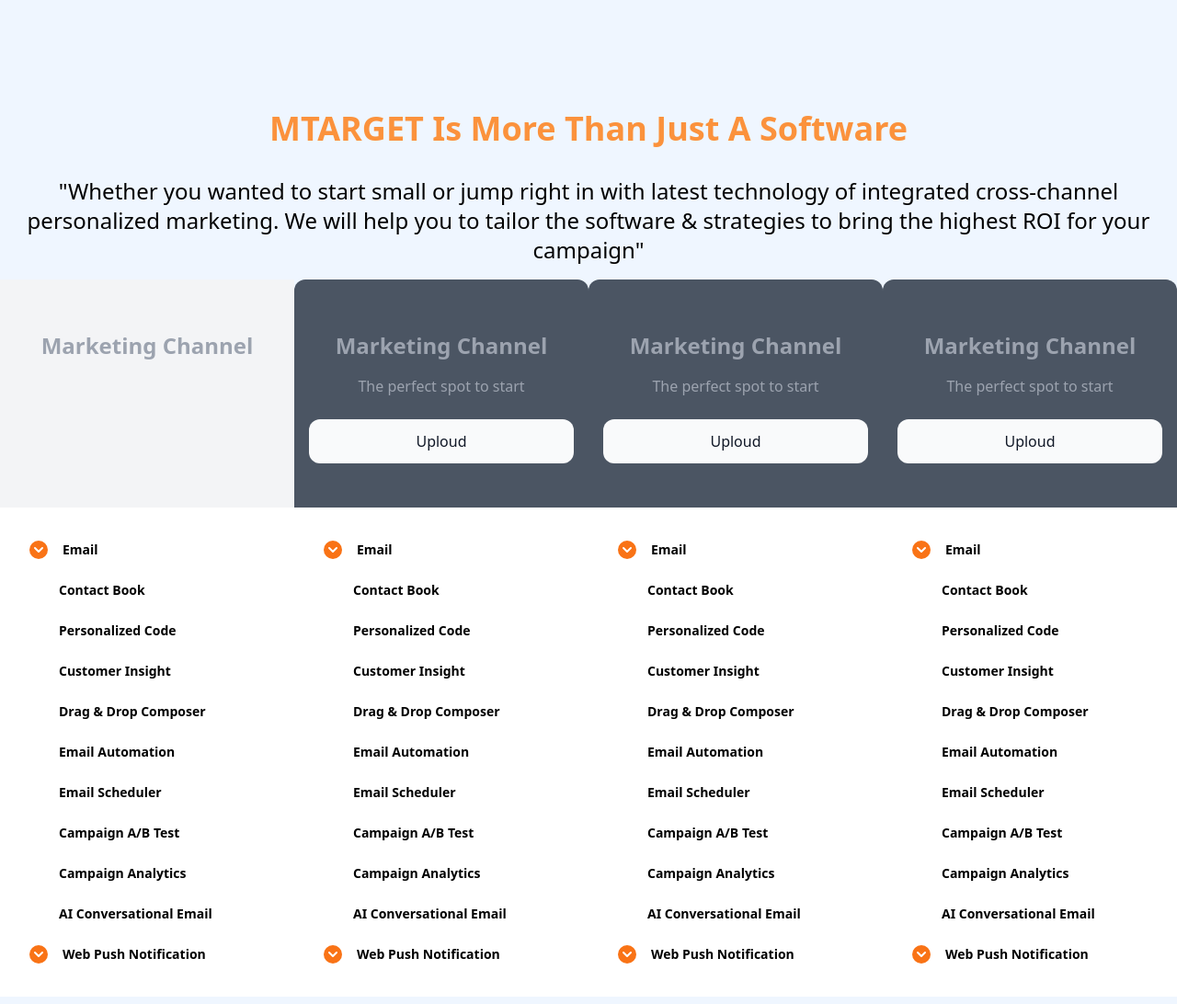
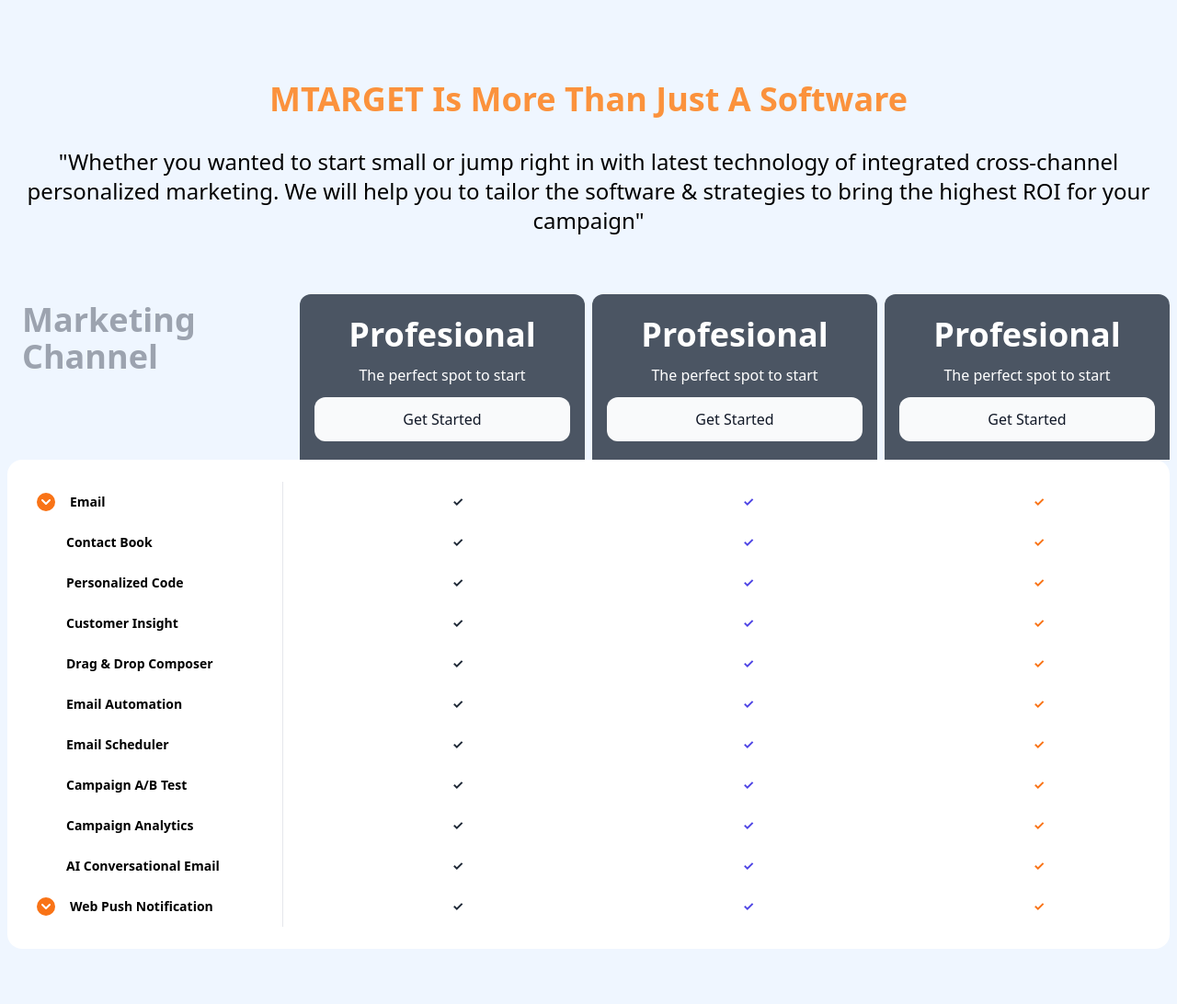
Before and after one commit to hisyamx/mtarget-fe, a website: page src/index.html in a window 1280 px wide. Shown: the whole page at 92% size. After the commit the page ends 1040 px from the top, so only its background shows below. Drawn offline with Linux system fonts and the light colour scheme.

Commit message:
clear section 3 hidden block

```diff
--- a/src/index.html
+++ b/src/index.html
@@ -8,7 +8,7 @@
 </head>
 
 <body class="min-w-xl bg-blue-50">
-  <section class="container items-center w-full mx-auto my-2 pt-0 md:pt-20">
+  <section class="container items-center w-full mx-auto my-2 pt-0 md:pt-12">
     <h1 class="relative mt-8 mb-4 text-2xl md:text-4xl text-center font-bold text-orange-400">
       MTARGET Is More Than Just A Software
     </h1>
@@ -21,61 +21,80 @@
     </h3>
   </section>
 
-  <section class="container items-center w-full mx-auto my-2">
-    <table class="w-full text-base">
+  <section class="container items-center w-full mx-auto my-2 pt-0 md:pt-12">
+    <table class="w-full mx-auto text-base">
       <thead>
-        <tr>
-          <th class="w-1/4 bg-gray-100 text-left font-normal align-top px-4 py-6">
-            <div class="font-semibold">
-              <h1 class="relative mt-8 mb-4 text-xl md:text-2xl text-center font-bold text-gray-400">
+        <tr class="grid grid-cols-12 gap-2 mx-2">
+          <th class="col-span-3 bg-transparent text-left font-normal align-top px-4 py-2">
+              <h1 class="relative text-xl md:text-4xl self-center mx-auto text-center font-bold text-gray-400 hidden md:inline">
                 Marketing Channel
               </h1>
+          </th>
+          <th class="col-span-3  text-left font-normal align-top px-4 py-2 rounded-t-xl bg-gray-600">
+            <div class="relative">
+              <h1 class="mt-4 mb-3 text-xl md:text-4xl text-center font-bold text-white hidden md:block">
+                Profesional
+              </h1>
+              <h1 class="mt-4 mb-3 text-xl md:text-4xl text-center font-bold text-white block md:hidden">
+                P
+              </h1>
             </div>
-          </th>
-          <th class="w-1/4  text-left font-normal align-top px-4 py-6 rounded-t-xl bg-gray-600">
-            <h1 class="relative mt-8 mb-4 text-xl md:text-2xl text-center font-bold text-gray-400">
-              Marketing Channel
-            </h1>
-            <p class="relative text-base text-center text-gray-400">
+            <div class="relative hidden md:block">
+              <p class="text-base text-center text-white">
                 The perfect spot to start
               </p>
               <button type="submit"
-              class="w-full px-6 py-3 my-6 rounded-xl bg-gray-50 text-gray-900 hover:bg-gray-100 focus:ring-4 focus:ring-gray-300 text-center">
-              Uploud
+                class="w-full px-6 py-3 my-3 rounded-xl bg-gray-50 text-gray-900 hover:bg-gray-100 focus:ring-4 focus:ring-gray-300 text-center">
+                Get Started
               </button>
+            </div>
           </th>
-          <th class="w-1/4  text-left font-normal align-top px-4 py-6 rounded-t-xl bg-gray-600">
-            <h1 class="relative mt-8 mb-4 text-xl md:text-2xl text-center font-bold text-gray-400">
-              Marketing Channel
+          <th class="col-span-3  text-left font-normal align-top px-4 py-2 rounded-t-xl bg-gray-600">
+            <div class="relative">
+              <h1 class="mt-4 mb-3 text-xl md:text-4xl text-center font-bold text-white hidden md:block">
+                Profesional
               </h1>
-            <p class="relative text-base text-center text-gray-400">
+              <h1 class="mt-4 mb-3 text-xl md:text-4xl text-center font-bold text-white block md:hidden">
+                P
+              </h1>
+            </div>
+            <div class="relative hidden md:block">
+              <p class="text-base text-center text-white">
                 The perfect spot to start
               </p>
               <button type="submit"
-              class="w-full px-6 py-3 my-6 rounded-xl bg-gray-50 text-gray-900 hover:bg-gray-100 focus:ring-4 focus:ring-gray-300 text-center">
-              Uploud
+                class="w-full px-6 py-3 my-3 rounded-xl bg-gray-50 text-gray-900 hover:bg-gray-100 focus:ring-4 focus:ring-gray-300 text-center">
+                Get Started
               </button>
+            </div>
           </th>
-          <th class="w-1/4  text-left font-normal align-top px-4 py-6 rounded-t-xl bg-gray-600">
-            <h1 class="relative mt-8 mb-4 text-xl md:text-2xl text-center font-bold text-gray-400">
-              Marketing Channel
+          <th class="col-span-3  text-left font-normal align-top px-4 py-2 rounded-t-xl bg-gray-600">
+            <div class="relative">
+              <h1 class="mt-4 mb-3 text-xl md:text-4xl text-center font-bold text-white hidden md:block">
+                Profesional
               </h1>
-            <p class="relative text-base text-center text-gray-400">
+              <h1 class="mt-4 mb-3 text-xl md:text-4xl text-center font-bold text-white block md:hidden">
+                P
+              </h1>
+            </div>
+            <div class="relative hidden md:block">
+              <p class="text-base text-center text-white">
                 The perfect spot to start
               </p>
               <button type="submit"
-              class="w-full px-6 py-3 my-6 rounded-xl bg-gray-50 text-gray-900 hover:bg-gray-100 focus:ring-4 focus:ring-gray-300 text-center">
-              Uploud
+                class="w-full px-6 py-3 my-3 rounded-xl bg-gray-50 text-gray-900 hover:bg-gray-100 focus:ring-4 focus:ring-gray-300 text-center">
+                Get Started
               </button>
+            </div>
           </th>
 
         </tr>
       </thead>
       <tbody>
-        <tr class="bg-white">
-          <td class="text-left px-4 py-6">
-            <ul class="text-sm font-bold">
-              <li class="py-3 pl-0 mx-4">
+        <tr class="grid grid-cols-12 gap-0 mx-2 bg-white rounded-2xl">
+          <td class="col-span-3 text-left px-4 py-6">
+            <ul class="text-sm font-bold border-r">
+              <li class="py-3 pl-0 mx-0 md:mx-4">
                 <div class="flex">
                   <div class="bg-orange-500 rounded-full">
                     <svg xmlns="http://www.w3.org/2000/svg" class="h-5 w-5 text-white" viewBox="0 0 20 20"
@@ -88,16 +107,16 @@
                   <div class="pl-4">Email</div>
                 </div>
               </li>
-              <li class="py-3 pl-8 mx-4">Contact Book</li>
-              <li class="py-3 pl-8 mx-4">Personalized Code</li>
-              <li class="py-3 pl-8 mx-4">Customer Insight</li>
-              <li class="py-3 pl-8 mx-4">Drag & Drop Composer</li>
-              <li class="py-3 pl-8 mx-4">Email Automation</li>
-              <li class="py-3 pl-8 mx-4">Email Scheduler</li>
-              <li class="py-3 pl-8 mx-4">Campaign A/B Test</li>
-              <li class="py-3 pl-8 mx-4">Campaign Analytics</li>
-              <li class="py-3 pl-8 mx-4">AI Conversational Email</li>
-              <li class="py-3 pl-0 mx-4">
+              <li class="py-3 pl-8 mx-0 md:mx-4">Contact Book</li>
+              <li class="py-3 pl-8 mx-0 md:mx-4">Personalized Code</li>
+              <li class="py-3 pl-8 mx-0 md:mx-4">Customer Insight</li>
+              <li class="py-3 pl-8 mx-0 md:mx-4">Drag & Drop Composer</li>
+              <li class="py-3 pl-8 mx-0 md:mx-4">Email Automation</li>
+              <li class="py-3 pl-8 mx-0 md:mx-4">Email Scheduler</li>
+              <li class="py-3 pl-8 mx-0 md:mx-4">Campaign A/B Test</li>
+              <li class="py-3 pl-8 mx-0 md:mx-4">Campaign Analytics</li>
+              <li class="py-3 pl-8 mx-0 md:mx-4">AI Conversational Email</li>
+              <li class="py-3 pl-0 mx-0 md:mx-4">
                 <div class="flex">
                   <div class="bg-orange-500 rounded-full">
                     <svg xmlns="http://www.w3.org/2000/svg" class="h-5 w-5 text-white" viewBox="0 0 20 20"
@@ -112,123 +131,52 @@
               </li>
             </ul>
           </td>
-          <td class="text-left px-4 py-6">
+          <td class="col-span-3 text-left px-4 py-6">
             <ul class="text-sm font-bold">
-              <li class="py-3 pl-0 mx-4">
-                <div class="flex">
-                  <div class="bg-orange-500 rounded-full">
-                    <svg xmlns="http://www.w3.org/2000/svg" class="h-5 w-5 text-white" viewBox="0 0 20 20"
-                      fill="currentColor">
-                      <path fill-rule="evenodd"
-                        d="M5.293 7.293a1 1 0 011.414 0L10 10.586l3.293-3.293a1 1 0 111.414 1.414l-4 4a1 1 0 01-1.414 0l-4-4a1 1 0 010-1.414z"
-                        clip-rule="evenodd" />
-                    </svg>
-                  </div>
-                  <div class="pl-4">Email</div>
-                </div>
-              </li>
-              <li class="py-3 pl-8 mx-4">Contact Book</li>
-              <li class="py-3 pl-8 mx-4">Personalized Code</li>
-              <li class="py-3 pl-8 mx-4">Customer Insight</li>
-              <li class="py-3 pl-8 mx-4">Drag & Drop Composer</li>
-              <li class="py-3 pl-8 mx-4">Email Automation</li>
-              <li class="py-3 pl-8 mx-4">Email Scheduler</li>
-              <li class="py-3 pl-8 mx-4">Campaign A/B Test</li>
-              <li class="py-3 pl-8 mx-4">Campaign Analytics</li>
-              <li class="py-3 pl-8 mx-4">AI Conversational Email</li>
-              <li class="py-3 pl-0 mx-4">
-                <div class="flex">
-                  <div class="bg-orange-500 rounded-full">
-                    <svg xmlns="http://www.w3.org/2000/svg" class="h-5 w-5 text-white" viewBox="0 0 20 20"
-                      fill="currentColor">
-                      <path fill-rule="evenodd"
-                        d="M5.293 7.293a1 1 0 011.414 0L10 10.586l3.293-3.293a1 1 0 111.414 1.414l-4 4a1 1 0 01-1.414 0l-4-4a1 1 0 010-1.414z"
-                        clip-rule="evenodd" />
-                    </svg>
-                  </div>
-                  <div class="pl-4">Web Push Notification</div>
-                </div>
-              </li>
+              <li class="py-3 pl-8 mx-0 md:mx-4 text-center text-gray-800">✓</li>
+              <li class="py-3 pl-8 mx-0 md:mx-4 text-center text-gray-800">✓</li>
+              <li class="py-3 pl-8 mx-0 md:mx-4 text-center text-gray-800">✓</li>
+              <li class="py-3 pl-8 mx-0 md:mx-4 text-center text-gray-800">✓</li>
+              <li class="py-3 pl-8 mx-0 md:mx-4 text-center text-gray-800">✓</li>
+              <li class="py-3 pl-8 mx-0 md:mx-4 text-center text-gray-800">✓</li>
+              <li class="py-3 pl-8 mx-0 md:mx-4 text-center text-gray-800">✓</li>
+              <li class="py-3 pl-8 mx-0 md:mx-4 text-center text-gray-800">✓</li>
+              <li class="py-3 pl-8 mx-0 md:mx-4 text-center text-gray-800">✓</li>
+              <li class="py-3 pl-8 mx-0 md:mx-4 text-center text-gray-800">✓</li>
+              <li class="py-3 pl-8 mx-0 md:mx-4 text-center text-gray-800">✓</li>
             </ul>
           </td>
-          <td class="text-left px-4 py-6">
+          <td class="col-span-3 text-left px-4 py-6">
             <ul class="text-sm font-bold">
-              <li class="py-3 pl-0 mx-4">
-                <div class="flex">
-                  <div class="bg-orange-500 rounded-full">
-                    <svg xmlns="http://www.w3.org/2000/svg" class="h-5 w-5 text-white" viewBox="0 0 20 20"
-                      fill="currentColor">
-                      <path fill-rule="evenodd"
-                        d="M5.293 7.293a1 1 0 011.414 0L10 10.586l3.293-3.293a1 1 0 111.414 1.414l-4 4a1 1 0 01-1.414 0l-4-4a1 1 0 010-1.414z"
-                        clip-rule="evenodd" />
-                    </svg>
-                  </div>
-                  <div class="pl-4">Email</div>
-                </div>
-              </li>
-              <li class="py-3 pl-8 mx-4">Contact Book</li>
-              <li class="py-3 pl-8 mx-4">Personalized Code</li>
-              <li class="py-3 pl-8 mx-4">Customer Insight</li>
-              <li class="py-3 pl-8 mx-4">Drag & Drop Composer</li>
-              <li class="py-3 pl-8 mx-4">Email Automation</li>
-              <li class="py-3 pl-8 mx-4">Email Scheduler</li>
-              <li class="py-3 pl-8 mx-4">Campaign A/B Test</li>
-              <li class="py-3 pl-8 mx-4">Campaign Analytics</li>
-              <li class="py-3 pl-8 mx-4">AI Conversational Email</li>
-              <li class="py-3 pl-0 mx-4">
-                <div class="flex">
-                  <div class="bg-orange-500 rounded-full">
-                    <svg xmlns="http://www.w3.org/2000/svg" class="h-5 w-5 text-white" viewBox="0 0 20 20"
-                      fill="currentColor">
-                      <path fill-rule="evenodd"
-                        d="M5.293 7.293a1 1 0 011.414 0L10 10.586l3.293-3.293a1 1 0 111.414 1.414l-4 4a1 1 0 01-1.414 0l-4-4a1 1 0 010-1.414z"
-                        clip-rule="evenodd" />
-                    </svg>
-                  </div>
-                  <div class="pl-4">Web Push Notification</div>
-                </div>
-              </li>
+              <li class="py-3 pl-8 mx-0 md:mx-4 text-center text-indigo-600">✓</li>
+              <li class="py-3 pl-8 mx-0 md:mx-4 text-center text-indigo-600">✓</li>
+              <li class="py-3 pl-8 mx-0 md:mx-4 text-center text-indigo-600">✓</li>
+              <li class="py-3 pl-8 mx-0 md:mx-4 text-center text-indigo-600">✓</li>
+              <li class="py-3 pl-8 mx-0 md:mx-4 text-center text-indigo-600">✓</li>
+              <li class="py-3 pl-8 mx-0 md:mx-4 text-center text-indigo-600">✓</li>
+              <li class="py-3 pl-8 mx-0 md:mx-4 text-center text-indigo-600">✓</li>
+              <li class="py-3 pl-8 mx-0 md:mx-4 text-center text-indigo-600">✓</li>
+              <li class="py-3 pl-8 mx-0 md:mx-4 text-center text-indigo-600">✓</li>
+              <li class="py-3 pl-8 mx-0 md:mx-4 text-center text-indigo-600">✓</li>
+              <li class="py-3 pl-8 mx-0 md:mx-4 text-center text-indigo-600">✓</li>
             </ul>
           </td>
-          <td class="text-left px-4 py-6">
+          <td class="col-span-3 text-left px-4 py-6">
             <ul class="text-sm font-bold">
-              <li class="py-3 pl-0 mx-4">
-                <div class="flex">
-                  <div class="bg-orange-500 rounded-full">
-                    <svg xmlns="http://www.w3.org/2000/svg" class="h-5 w-5 text-white" viewBox="0 0 20 20"
-                      fill="currentColor">
-                      <path fill-rule="evenodd"
-                        d="M5.293 7.293a1 1 0 011.414 0L10 10.586l3.293-3.293a1 1 0 111.414 1.414l-4 4a1 1 0 01-1.414 0l-4-4a1 1 0 010-1.414z"
-                        clip-rule="evenodd" />
-                    </svg>
-                  </div>
-                  <div class="pl-4">Email</div>
-                </div>
-              </li>
-              <li class="py-3 pl-8 mx-4">Contact Book</li>
-              <li class="py-3 pl-8 mx-4">Personalized Code</li>
-              <li class="py-3 pl-8 mx-4">Customer Insight</li>
-              <li class="py-3 pl-8 mx-4">Drag & Drop Composer</li>
-              <li class="py-3 pl-8 mx-4">Email Automation</li>
-              <li class="py-3 pl-8 mx-4">Email Scheduler</li>
-              <li class="py-3 pl-8 mx-4">Campaign A/B Test</li>
-              <li class="py-3 pl-8 mx-4">Campaign Analytics</li>
-              <li class="py-3 pl-8 mx-4">AI Conversational Email</li>
-              <li class="py-3 pl-0 mx-4">
-                <div class="flex">
-                  <div class="bg-orange-500 rounded-full">
-                    <svg xmlns="http://www.w3.org/2000/svg" class="h-5 w-5 text-white" viewBox="0 0 20 20"
-                      fill="currentColor">
-                      <path fill-rule="evenodd"
-                        d="M5.293 7.293a1 1 0 011.414 0L10 10.586l3.293-3.293a1 1 0 111.414 1.414l-4 4a1 1 0 01-1.414 0l-4-4a1 1 0 010-1.414z"
-                        clip-rule="evenodd" />
-                    </svg>
-                  </div>
-                  <div class="pl-4">Web Push Notification</div>
-                </div>
-              </li>
+              <li class="py-3 pl-8 mx-0 md:mx-4 text-center text-orange-500">✓</li>
+              <li class="py-3 pl-8 mx-0 md:mx-4 text-center text-orange-500">✓</li>
+              <li class="py-3 pl-8 mx-0 md:mx-4 text-center text-orange-500">✓</li>
+              <li class="py-3 pl-8 mx-0 md:mx-4 text-center text-orange-500">✓</li>
+              <li class="py-3 pl-8 mx-0 md:mx-4 text-center text-orange-500">✓</li>
+              <li class="py-3 pl-8 mx-0 md:mx-4 text-center text-orange-500">✓</li>
+              <li class="py-3 pl-8 mx-0 md:mx-4 text-center text-orange-500">✓</li>
+              <li class="py-3 pl-8 mx-0 md:mx-4 text-center text-orange-500">✓</li>
+              <li class="py-3 pl-8 mx-0 md:mx-4 text-center text-orange-500">✓</li>
+              <li class="py-3 pl-8 mx-0 md:mx-4 text-center text-orange-500">✓</li>
+              <li class="py-3 pl-8 mx-0 md:mx-4 text-center text-orange-500">✓</li>
             </ul>
           </td>
+
 
         </tr>
       </tbody>
```
Also changed, not shown: styles/style.css. Lines whose indentation alone changed are shown as unchanged.
